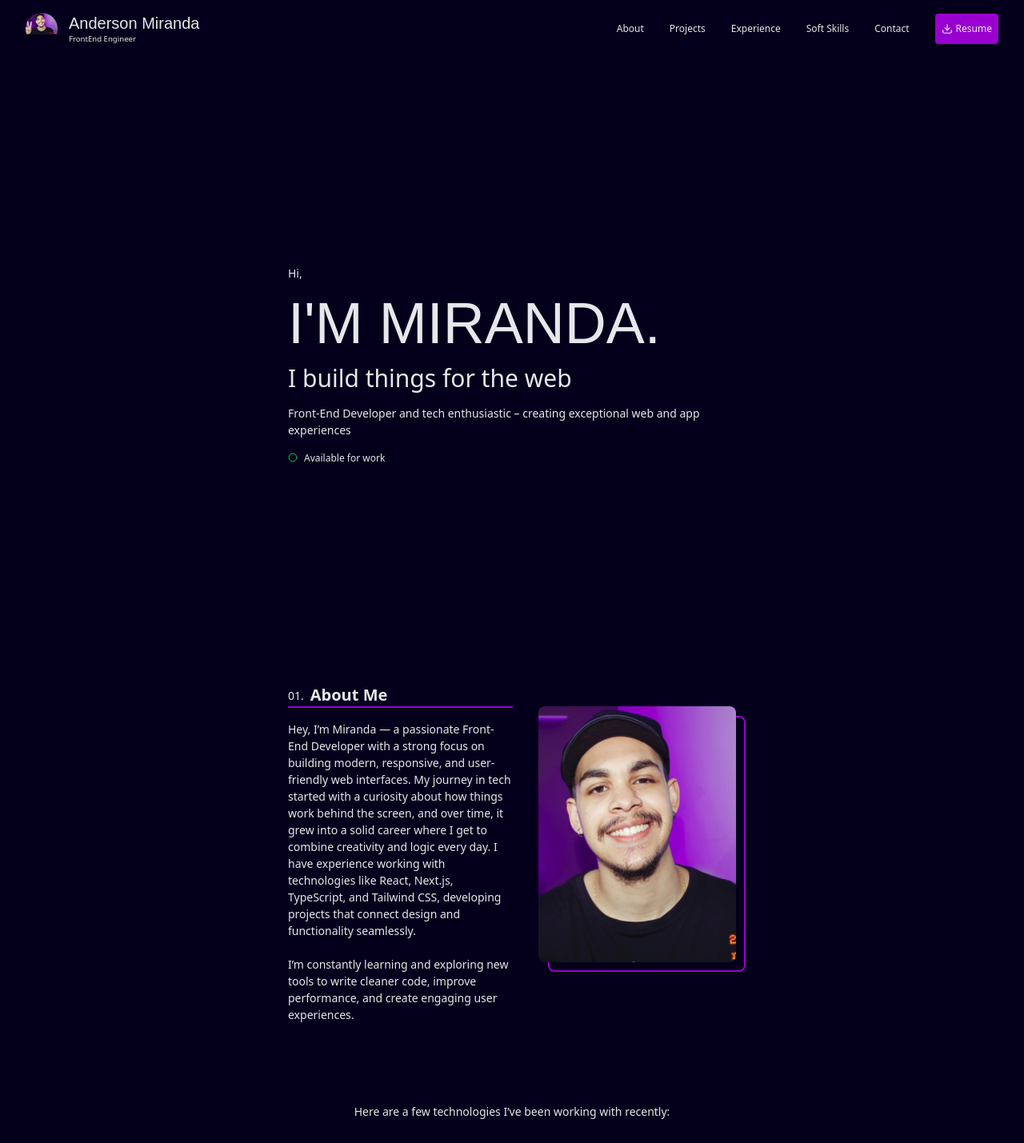
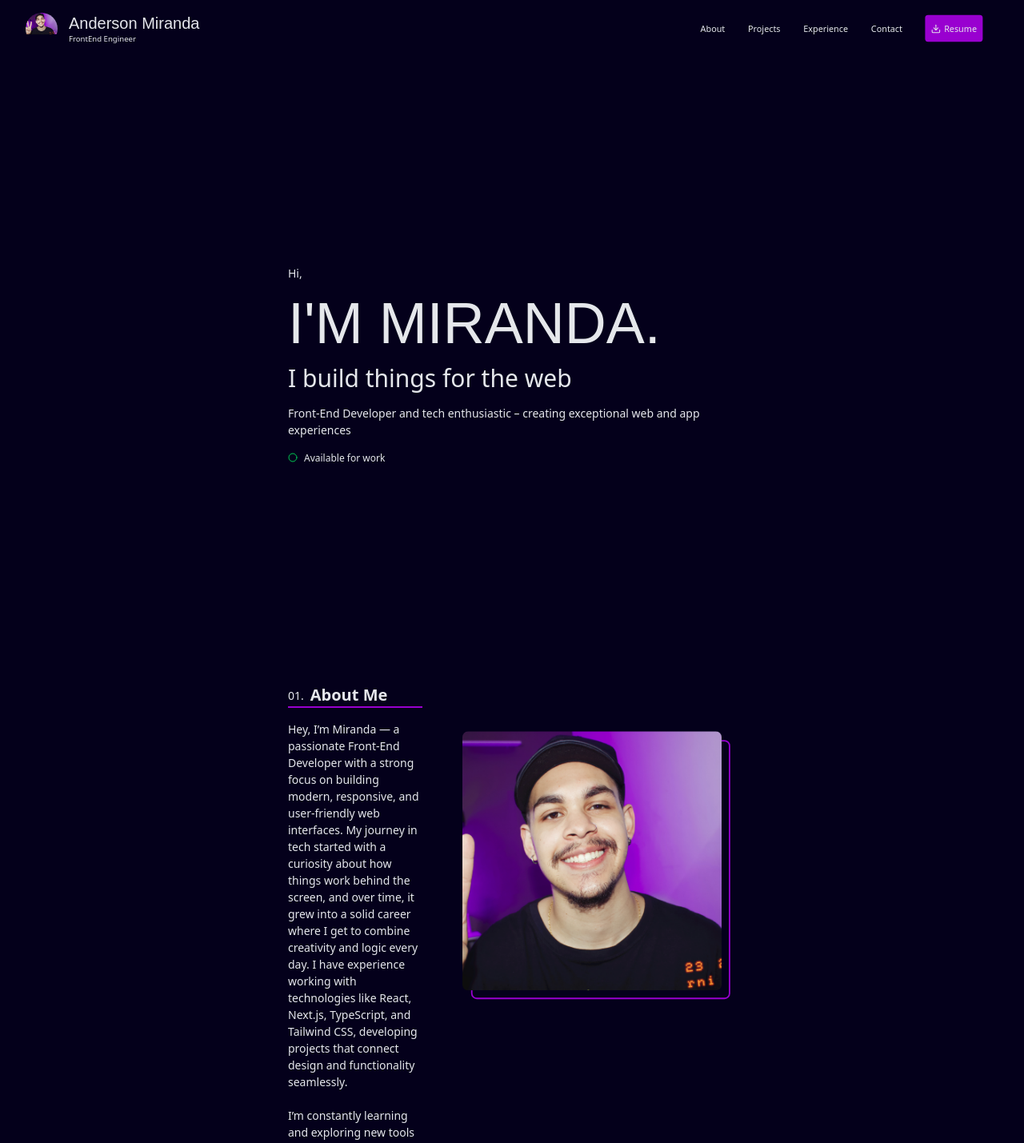
Before and after one commit to oandmiranda/my-portfolio, a Next.js app: page / in a window 1280 px wide. Shown: the top 1429 px of the page at 80% size. Built offline with nearby package versions, Linux system fonts and the light colour scheme; a web font is replaced by a local one.

Commit message:
add animation on menu burger and styles

```diff
--- a/app/page.tsx
+++ b/app/page.tsx
@@ -12,8 +12,14 @@ const cardData = [
     title: "Miraflix",
     description:
       "This is a description for card 1,jksdkfjskdljfskjfklsdjf ksdljff;kjabsdfkj a description for card 1,jksdkfjskdljfskjfklsdjf ksdljfjsdfhjshdfk shd f sdfj sdfbsndf nsbdf description for card 1,jksdkfjskdljfskjfklsdjf ksdljfjsdfhjshdfk shd f sdfj sdfbsndf nsbdfsldkfjsjdkfksjdh.",
-    technologies: ["React", "Next.js", "TypeScript", "Styled-Components", "API REST"],
-    reverse: false
+    technologies: [
+      "React",
+      "Next.js",
+      "TypeScript",
+      "Styled-Components",
+      "API REST",
+    ],
+    reverse: false,
   },
   {
     imageSrc: "/images/image-test2.png",
@@ -22,7 +28,7 @@ const cardData = [
     description:
       "This is a description for card 1,jksdkfjskdljfskjfklsdjf ksdljfjsdfhjshdfk shd f sdfj sdfbsndf nsbdf  description for card 1,jksdkfjskdljfskjfklsdjf ksdljfjsdfhjshdfk shd f sdfj sdfbsndf nsbdf description for card 1,jksdkfjskdljfskjfklsdjf ksdljfjsdfhjshdfk shd f sdfj sdfbsndf nsbdf",
     technologies: ["React", "TypeScript", "Styled-Components", "Redux"],
-    reverse: true
+    reverse: true,
   },
 ];
 
@@ -34,15 +40,15 @@ export default function Home() {
       <section className="flex flex-col justify-center items-start px-4 sm:px-10 md:px-30 lg:px-55 xl:px-90">
         <AboutSection />
         <Slider />
-          <div className="flex gap-2 mb-13 mt-40">
-            <span>02.</span>
-            <Title size="text-2xl">Some things Ive Built</Title>
-          </div>
+        <div className="flex gap-2 mb-13 mt-40">
+          <span>02.</span>
+          <Title size="text-2xl">Some things Ive Built</Title>
+        </div>
           {cardData.map((card) => (
             <Card key={card.title} {...card} />
           ))}
+        <Footer />
       </section>
-          <Footer />
     </main>
   );
 }
--- a/app/styles/globals.css
+++ b/app/styles/globals.css
@@ -4,7 +4,7 @@
 :root {
   /* colors */
   --primary: #3B82F6;
-  --secondary: #0F172A;
+  --secondary: #0a0f1b;
   --background: #04001b;
   --text: #E5E7EB;
   --container: #1E293B;
--- a/app/ui/aboutSection.tsx
+++ b/app/ui/aboutSection.tsx
@@ -29,7 +29,8 @@ export default function AboutSection() {
             </p>
           </div>
 
-          <div className="hidden sm:block sm:w-80 sm:h-80 2xl:w-full 2xl:h-100  rounded-sm image-border-decoration">
+          <FadeIn animation="slideUp">
+            <div className="hidden sm:block sm:w-80 sm:h-80 lg:w-90 lg:h-90 2xl:h-100 w-full rounded-sm image-border-decoration">
               <Image
                 src={"/images/my-picture.jpeg"}
                 alt="my picture"
@@ -38,6 +39,7 @@ export default function AboutSection() {
                 className="w-full h-full object-cover rounded-md"
               />
             </div>
+          </FadeIn>
         </div>
       </FadeIn>
     </section>
--- a/app/ui/button.tsx
+++ b/app/ui/button.tsx
@@ -0,0 +1,19 @@
+import { Download } from "lucide-react";
+
+type ButtonProps = {
+    children: React.ReactNode;
+};
+
+export default function Button({children}: ButtonProps) {
+  return (
+      <a
+        href={"/"}
+        className="flex items-center gap-1 bg-surface rounded-sm py-2.5 px-2"
+      >
+        <span>
+          <Download className="size-3.5" />
+        </span>
+        <span>{children}</span>
+      </a>
+  );
+}
--- a/app/ui/card.tsx
+++ b/app/ui/card.tsx
@@ -21,7 +21,7 @@ export default function Card({
   technologies,
 }: CardProps) {
   return (
-    <section className="flex flex-col w-full mb-20 md:mb-30">
+    <section className="flex flex-col mb-20 md:mb-30 w-full">
 
      <FadeIn>
        <Link href={"/"}>
--- a/app/ui/fadeIn.tsx
+++ b/app/ui/fadeIn.tsx
@@ -1,26 +1,25 @@
 "use client";
 
+import { FadeInProps } from "@/types/fadeIn";
 import { motion, useInView } from "framer-motion";
 import { useRef } from "react";
-
-type ScrollRevealProps = {
-  children: React.ReactNode;
-  delay?: number;
-  className?: string;
-};
 
 export default function FadeIn({
   children,
   delay = 0,
   className,
-}: ScrollRevealProps) {
+  animation = "fade",
+  trigger = "scroll",
+}: FadeInProps) {
   const ref = useRef(null);
+
   const isInView = useInView(ref, {
     once: true,
     margin: "-80px",
   });
 
-  const variants = {
+  const animations = {
+    fade: {
       hidden: {
         opacity: 0,
         y: 40,
@@ -33,19 +32,63 @@ export default function FadeIn({
         scale: 1,
         filter: "blur(0px)",
         transition: {
-        duration: 2.1,
+          duration: 1.8,
           delay,
-        ease: [0.16, 1, 1, 1], // cubic-bezier moderno e suave
+          ease: [0.18, 1, 1, 1],
+        },
+      },
+    },
+    slideUp: {
+      hidden: {
+        opacity: 0,
+        y: 30,
+        scale: 1,
+        filter: "blur(5px)",
+      },
+      visible: {
+        opacity: 1,
+        y: 0,
+        scale: 0.9,
+        filter: "blur(0px)",
+        transition: {
+          duration: 1.8,
+          delay,
+          ease: [0.29, 1, 1, 1],
+        },
+      },
+    },
+
+    secondary: {
+      hidden: {
+        opacity: 0,
+        scale: 0.6,
+        rotate: -4,
+        filter: "blur(4px)",
+      },
+      visible: {
+        opacity: 1,
+        scale: 1,
+        rotate: 0,
+        filter: "blur(0px)",
+        transition: {
+          duration: 1.8,
+          delay,
+          ease: [0.18, 1, 1, 1],
+        },
       },
     },
   };
 
+  // 🔥 Definição da lógica do trigger
+  const shouldAnimate =
+    trigger === "mount" ? true : isInView;
+
   return (
     <motion.div
       ref={ref}
-      variants={variants}
+      variants={animations[animation]}
       initial="hidden"
-      animate={isInView ? "visible" : "hidden"}
+      animate={shouldAnimate ? "visible" : "hidden"}
       className={className}
     >
       {children}
--- a/app/ui/header.tsx
+++ b/app/ui/header.tsx
@@ -1,3 +1,4 @@
+import FadeIn from "./fadeIn";
 import NavBar from "./navbar";
 import { Circle } from 'lucide-react';
 
@@ -13,7 +14,8 @@ export default function Header() {
             /> */}
       <NavBar />
       <div className="flex justify-center items-center w-full h-screen px-4 sm:px-10 md:px-30 lg:px-55 xl:px-90">
-        <div className="flex flex-col justify-center items-start text-start w-full max-w-4xl gap-4">
+        <FadeIn animation="fade" trigger="mount">
+          <div className="flex flex-col justify-center items-start text-start w-full max-w-4xl gap-4">
             <p>Hi,</p>
             <h1 className="text-4xl font-title-header sm:text-5xl md:text-6xl">{`I'M MIRANDA.`}</h1>
             <h2 className="text-3xl sm:text-4xl">I build things for the web</h2>
@@ -26,6 +28,7 @@ export default function Header() {
               <span>Available for work</span>
             </div>
         </div>
+        </FadeIn>
       </div>
     </div>
   );
--- a/app/ui/navbar.tsx
+++ b/app/ui/navbar.tsx
@@ -1,21 +1,22 @@
 import Link from "next/link";
 import Menu from "./menu";
 import Image from "next/image";
-import { Download } from 'lucide-react';
 import { NavLink } from "@/types/navLink";
+import FadeIn from "./fadeIn";
+import Button from "./button";
 
 const navLink: NavLink[] = [
   { href: "/", name:"About" },
   { href: "/", name:"Projects" },
   { href: "/", name:"Experience" },
-  { href: "/", name:"Soft Skills" },
   { href: "/", name:"Contact" },
 ];
 
 export default function NavBar() {
   return (
     <div className="flex justify-between items-center px-4 sm:px-5 md:px-8 lg-px-12">
-      <div className="flex items-center gap-3.5">
+      <FadeIn animation="secondary" trigger="mount">
+        <div className="flex items-center gap-3.5">
         <div className="w-10 h-10 rounded-full overflow-hidden">
           <Image
             src={"/images/my-picture.jpeg"}
@@ -32,19 +33,20 @@ export default function NavBar() {
           <span className="text-xs">FrontEnd Engineer</span>
         </div>
       </div>
+      </FadeIn>
 
-      <div className="hidden items-center gap-8 sm:text-sm md:flex text-text ">
+      <FadeIn animation="slideUp">
+           <div className="hidden items-center gap-8 sm:text-sm md:flex text-text ">
         { navLink.map((link, index) => (
             <Link key={index} href={link.href}>
               <span>{link.name}</span>
             </Link>
         ))}
         {/* button */}
-        <Link href={"/"} className="flex items-center gap-1 bg-surface rounded-sm py-2.5 px-2">
-          <span><Download className="size-3.5"/></span>
-          <span>Resume</span>
-        </Link>
+        <Button>Resume</Button>
       </div>
+      </FadeIn>
+
       <Menu />
     </div>
   );
--- a/app/ui/slider.tsx
+++ b/app/ui/slider.tsx
@@ -36,19 +36,19 @@ export default function Slider() {
       spacing: 6,
     },
     created(s) {
-      s.moveToIdx(4, true, animation);
+      s.moveToIdx(3, true, animation);
     },
     updated(s) {
-      s.moveToIdx(s.track.details.abs + 4, true, animation);
+      s.moveToIdx(s.track.details.abs + 3, true, animation);
     },
     animationEnded(s) {
-      s.moveToIdx(s.track.details.abs + 4, true, animation);
+      s.moveToIdx(s.track.details.abs + 3, true, animation);
     },
   });
 
   return (
-    <section className="flex flex-col items-center w-full">
-      <h2 className="mt-25">
+    <section className="flex flex-col items-center w-full bg-secondary rounded-2xl mt-25 py-5">
+      <h2 className="">
         Here are a few technologies I’ve been working with recently:
       </h2>
 
--- /dev/null
+++ b/types/fadeIn.ts
@@ -0,0 +1,10 @@
+export type FadeInProps = {
+  children: React.ReactNode;
+  delay?: number;
+  className?: string;
+  animation?: AnimationType;
+  trigger?: TriggerType;
+};
+
+export type AnimationType = "fade" | "secondary" | "slideUp";
+export type TriggerType = "mount" | "scroll";
```
Also changed, not shown: app/ui/menu.tsx (+87 -38 lines), app/ui/projectsWrapper.tsx (added, +63 -0 lines), 1 other file (tests, documents, lock files or other folders). Lines whose indentation alone changed are shown as unchanged.
